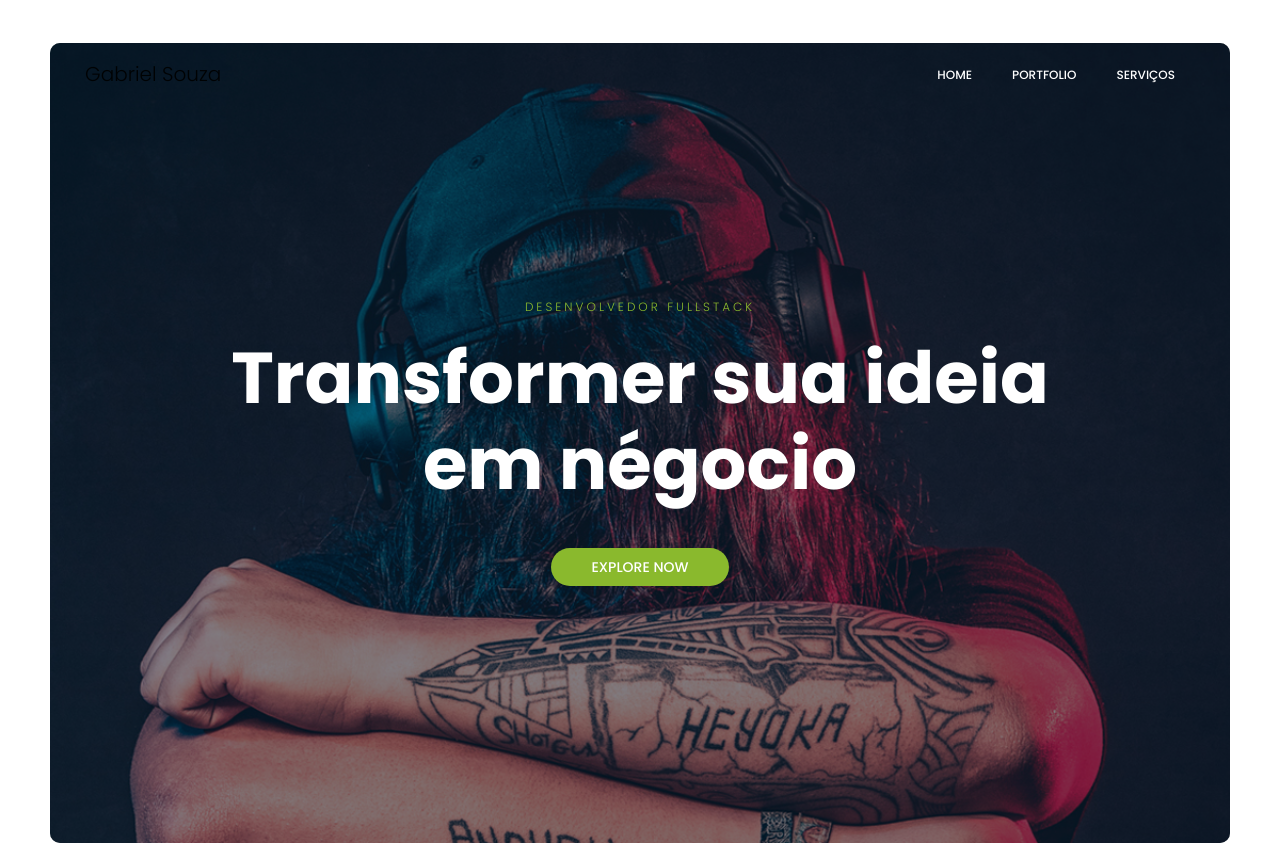
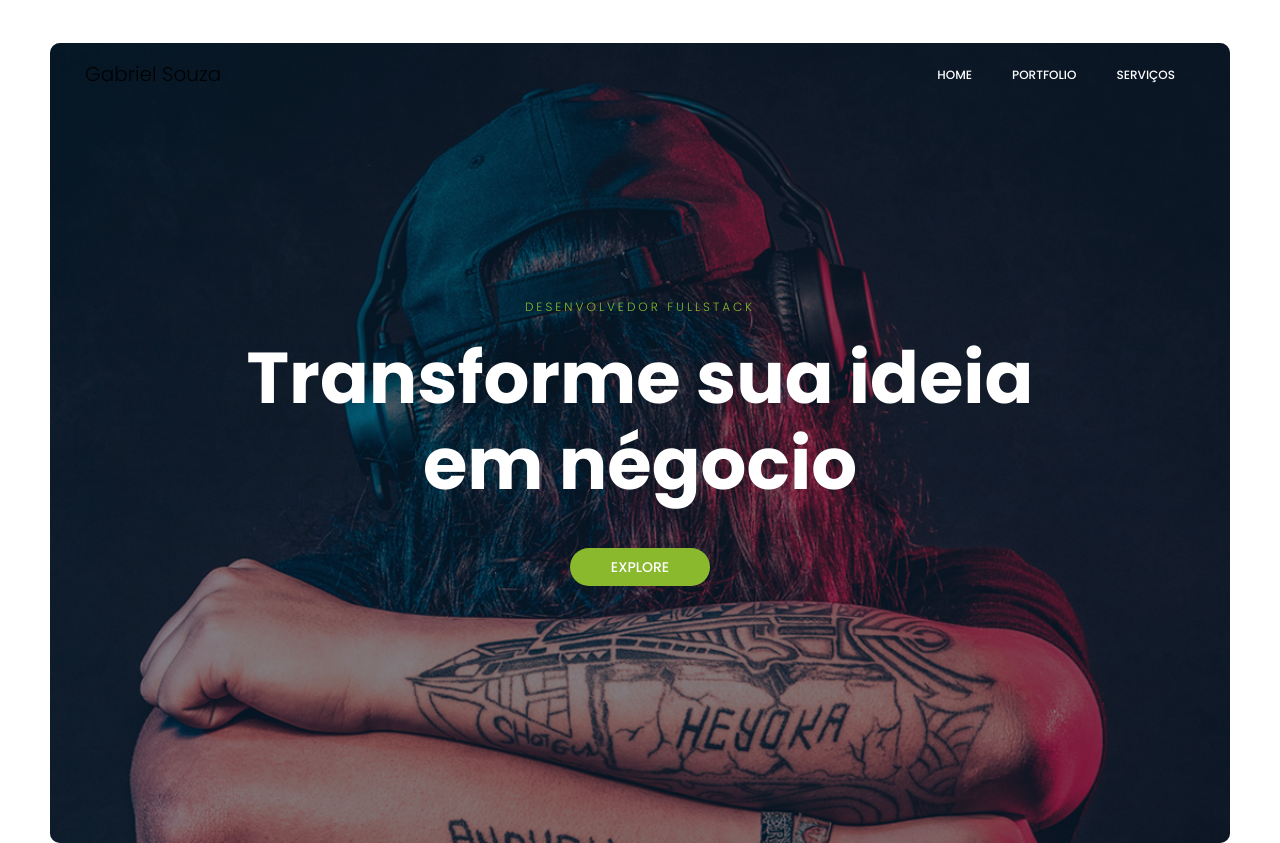
Before and after one commit to gabrielsouza1/gabrielsouza1.github.io, a plain HTML site: page index.html in a window 1280 px wide. Shown: the top 843 px of the page. Drawn offline with nearby package versions, Linux system fonts and the light colour scheme.

Commit message:
Update index.html

```diff
--- a/index.html
+++ b/index.html
@@ -63,9 +63,9 @@
 							<div class="banner-content col-lg-10">
 								<h5 class="text-uppercase">Desenvolvedor FUllStack</h5>
 								<h1>
-									Transformer sua ideia em négocio
+									Transforme sua ideia em négocio
 								</h1>
-								<a href="#" class="primary-btn text-uppercase">Explore Now</a>
+								<a href="#" class="primary-btn text-uppercase">Explore</a>
 							</div>
 						</div>
 					</div>
```
